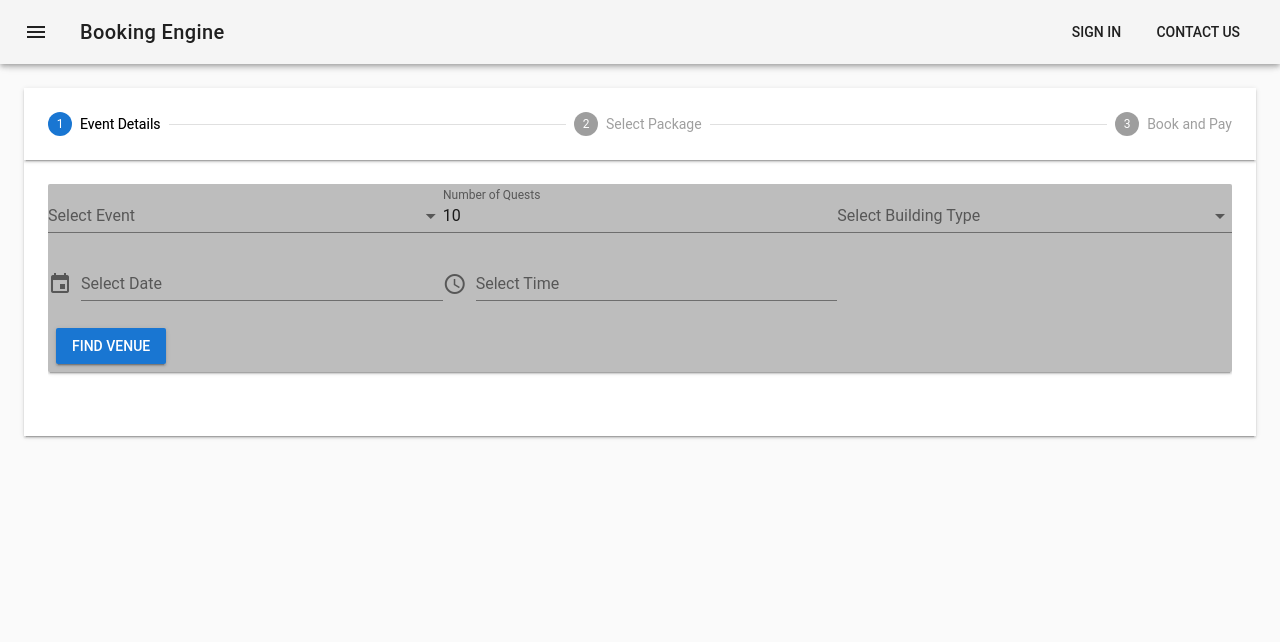
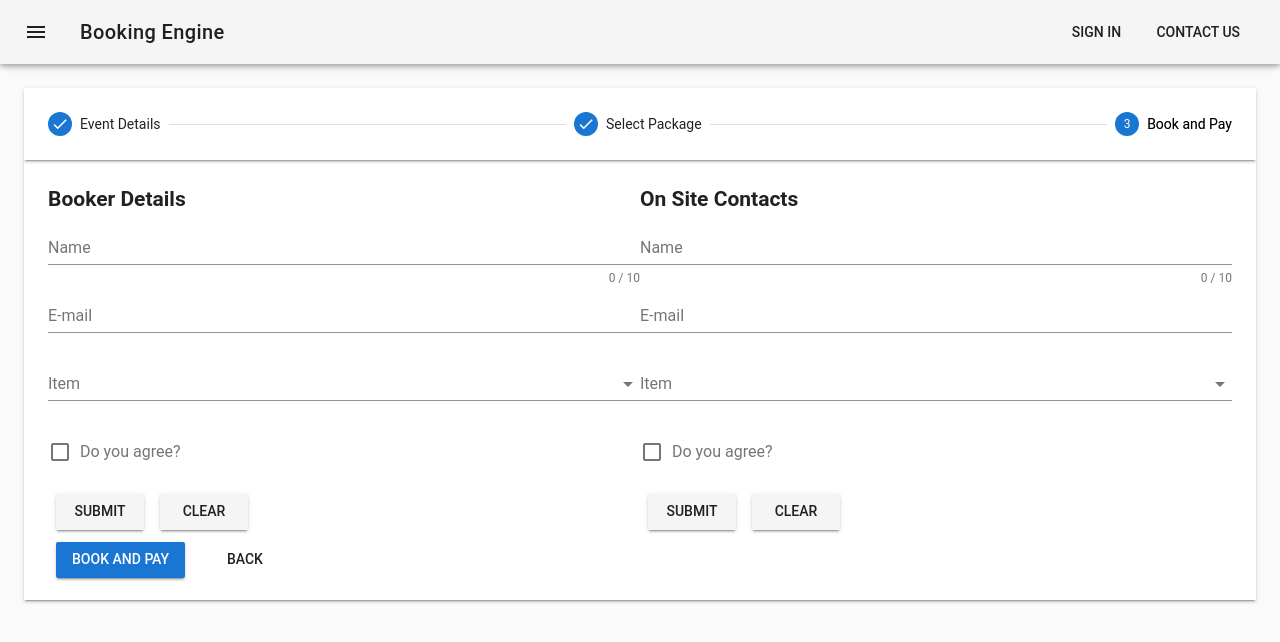
Before and after one commit to KosenkoDmitriy/vue-booking-engine, a Vue app: page / in a window 1280 px wide. Shown: the top 642 px of the page. Built offline with nearby package versions, Linux system fonts and the light colour scheme.

Commit message:
Added Booker and Login Forms

```diff
--- a/package.json
+++ b/package.json
@@ -9,6 +9,7 @@
   },
   "dependencies": {
     "@babel/preset-env": "^7.0.0-beta.53",
+    "axios": "^0.18.0",
     "babel-polyfill": "^6.26.0",
     "material-design-icons-iconfont": "^3.0.3",
     "vue": "^2.5.16",
--- a/src/components/AppContent.vue
+++ b/src/components/AppContent.vue
@@ -134,19 +134,23 @@
       </v-stepper-content>
 
       <v-stepper-content step="3">
-        <v-card
-          class="mb-5"
-          color="grey lighten-1"
-          height="200px">
-        </v-card>
-
+        <v-layout>
+          <v-flex xs-12 sm-6>
+            <h2>Booker Details</h2>
+            <booker-form></booker-form>
+          </v-flex>
+          <v-flex xs-12 sm-6>
+            <h2>On Site Contacts</h2>
+            <booker-form></booker-form>
+          </v-flex>
+        </v-layout>
         <v-btn
           color="primary"
           @click="e1 = 1">
-          Continue
+          Book And Pay
         </v-btn>
 
-        <v-btn flat>Cancel</v-btn>
+        <v-btn flat @click="e1 = 2">Back</v-btn>
       </v-stepper-content>
     </v-stepper-items>
   </v-stepper>
@@ -158,12 +162,14 @@
 import ExtraTable from './ExtraTable.vue'
 import DatePicker from './DatePicker.vue'
 import TimePicker from './TimePicker.vue'
+import BookerForm from './BookerForm.vue'
 export default {
   name: 'AppContent',
   components: {
     ExtraTable,
     DatePicker,
     TimePicker,
+    BookerForm,
   },
   methods: {
     calculateTotalSum(id, total) {
@@ -178,7 +184,7 @@ export default {
       return {
         eventList: ['Banquet', 'Cocktail', 'Conference', 'Meeting', 'Wedding'],
         buildList: [ 'Cafe', 'Theater', 'Restaurant', 'Office', 'Flat'],
-        e1: 0,
+        e1: 3,
         items: [
           // { header: 'Today' },
           {
--- /dev/null
+++ b/src/components/BookerForm.vue
@@ -0,0 +1,83 @@
+<template>
+  <v-form ref="form" v-model="valid" lazy-validation>
+    <v-text-field
+      v-model="name"
+      :rules="nameRules"
+      :counter="10"
+      label="Name"
+      required
+    ></v-text-field>
+    <v-text-field
+      v-model="email"
+      :rules="emailRules"
+      label="E-mail"
+      required
+    ></v-text-field>
+    <v-select
+      v-model="select"
+      :items="items"
+      :rules="[v => !!v || 'Item is required']"
+      label="Item"
+      required
+    ></v-select>
+    <v-checkbox
+      v-model="checkbox"
+      :rules="[v => !!v || 'You must agree to continue!']"
+      label="Do you agree?"
+      required
+    ></v-checkbox>
+
+    <v-btn
+      :disabled="!valid"
+      @click="submit"
+    >
+      submit
+    </v-btn>
+    <v-btn @click="clear">clear</v-btn>
+  </v-form>
+</template>
+<script>
+  import axios from 'axios'
+
+  export default {
+    name: 'BookerForm',
+    data: () => ({
+        valid: true,
+        name: '',
+        nameRules: [
+          v => !!v || 'Name is required',
+          v => (v && v.length <= 10) || 'Name must be less than 10 characters'
+        ],
+        email: '',
+        emailRules: [
+          v => !!v || 'E-mail is required',
+          v => /.+@.+/.test(v) || 'E-mail must be valid'
+        ],
+        select: null,
+        items: [
+          'Item 1',
+          'Item 2',
+          'Item 3',
+          'Item 4'
+        ],
+        checkbox: false
+      }),
+
+      methods: {
+        submit () {
+          if (this.$refs.form.validate()) {
+            // Native form submission is not yet supported
+            axios.post('/api/submit', {
+              name: this.name,
+              email: this.email,
+              select: this.select,
+              checkbox: this.checkbox
+            })
+          }
+        },
+        clear () {
+          this.$refs.form.reset()
+        }
+      }
+  }
+</script>
```
Also changed, not shown: src/components/LoginForm.vue (added, +83 -0 lines), 1 other file (tests, documents, lock files or other folders).
